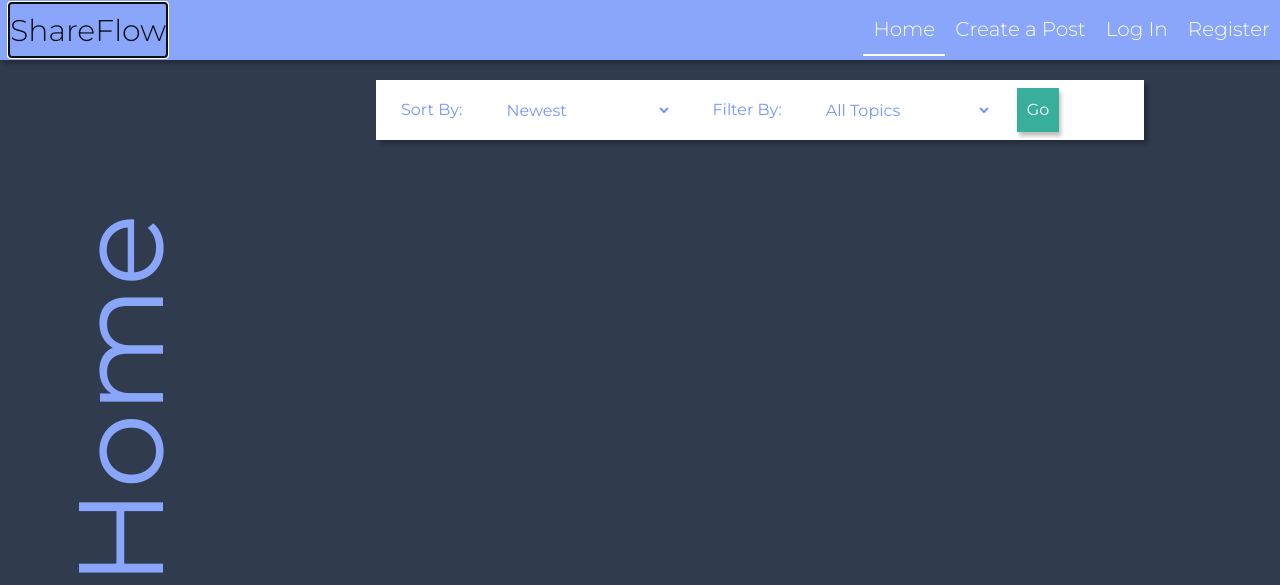
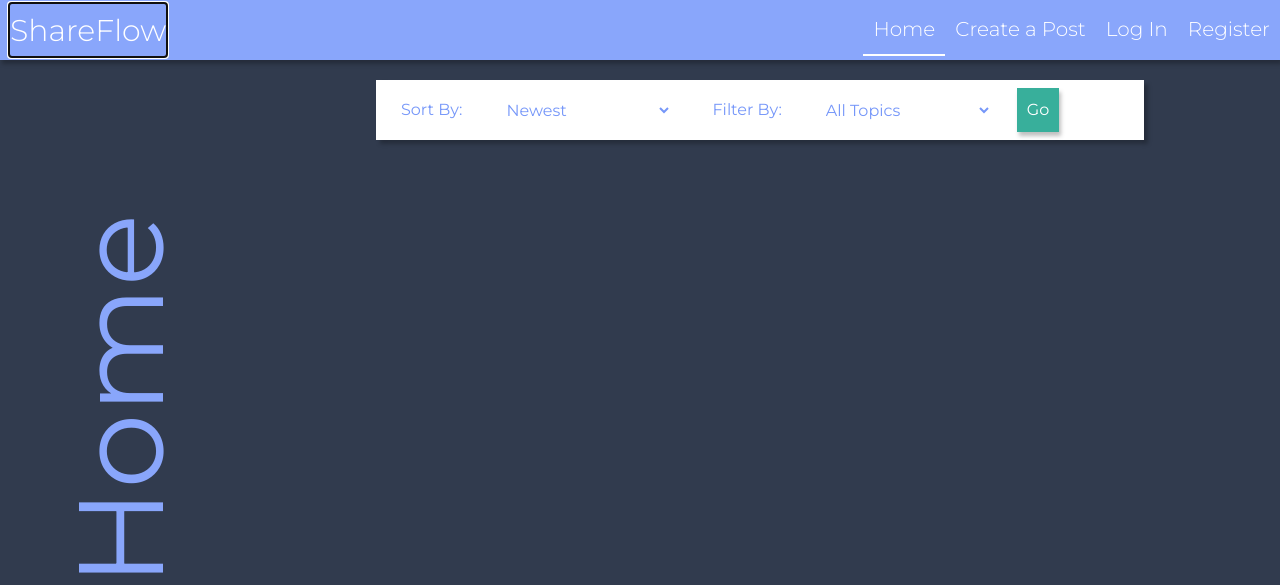
Before and after one commit to zackgithuboriginal/shareflow-milestone-project-3, a Flask app: page / in a window 1280 px wide, with the restyled element focused. Shown: the top 585 px of the page. Run offline with Flask 2, Linux system fonts and the light colour scheme; data that the repository does not hold is empty; some libraries are stand-ins or nearby versions.

Commit message:
Fixed hover and focus behaviour of navbar brand

```diff
--- a/static/css/style.css
+++ b/static/css/style.css
@@ -173,6 +173,10 @@ div.collapse.navbar-collapse {
     color: #ffffff;
     margin-left: 1rem;
     border: none;
+}
+.navbar a.navbar-brand:focus,
+.navbar a.navbar-brand:hover {
+    color: #ffffff;
 }
 
 .navbar.navbar-expand-md button.navbar-toggler {
```
